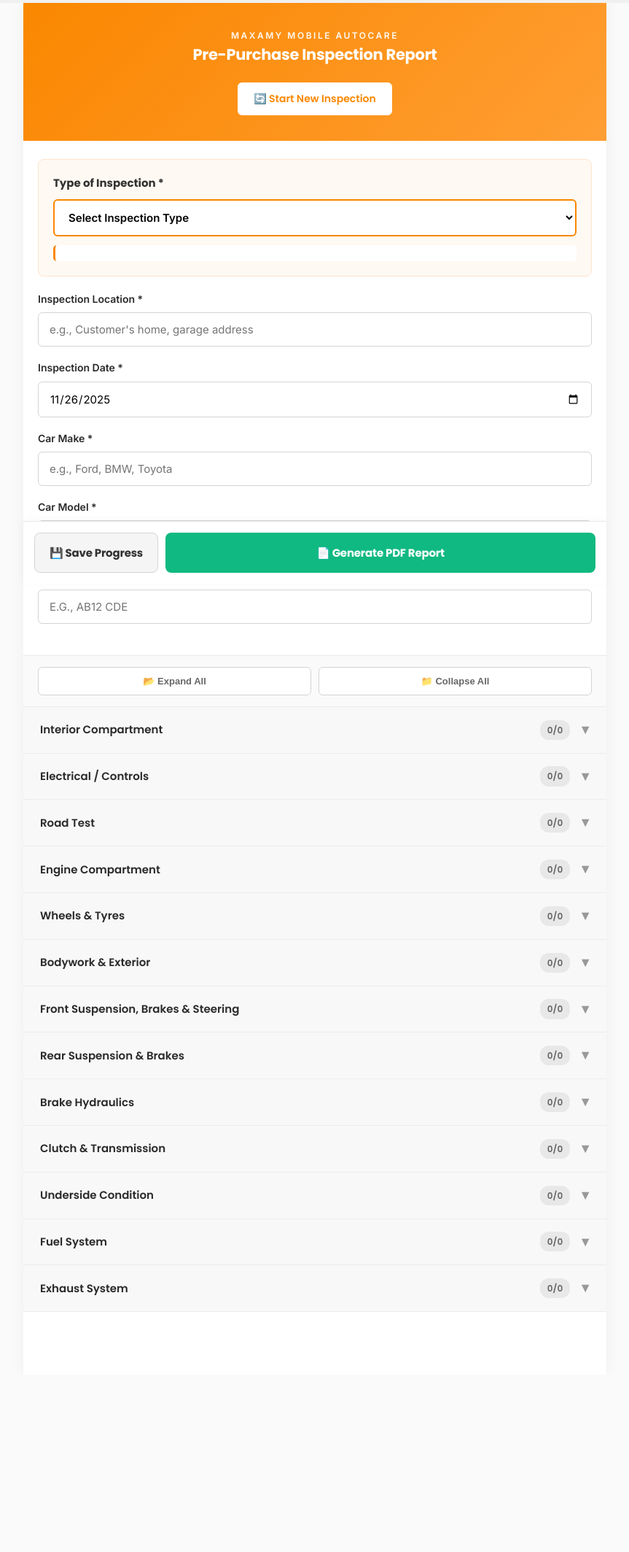
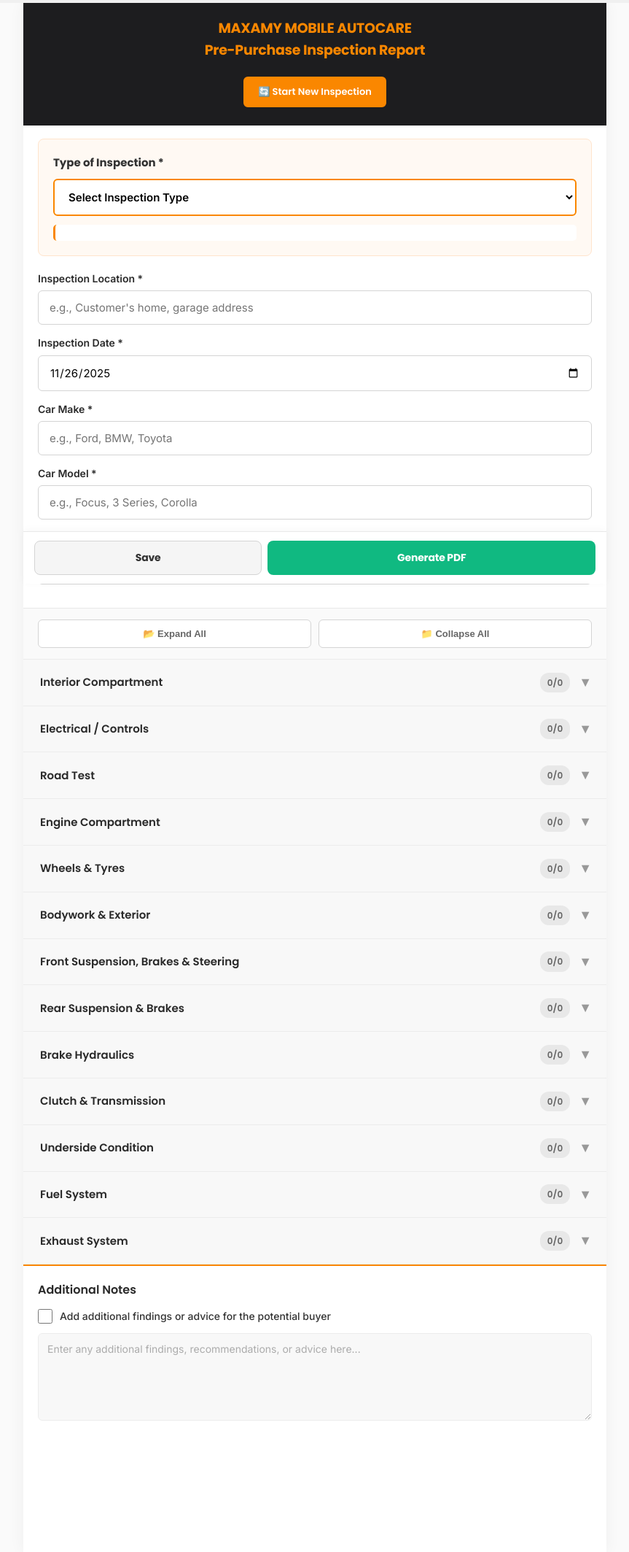
Before and after one commit to Vidolki/maxamy-ppis, a plain HTML site: page index.html in a window 1280 px wide. Shown: the whole page at 73% size, without its empty margins (208-1071 px from the left). Before the commit the page ends 1884 px from the top, so only its background shows below. Drawn offline with nearby package versions, Linux system fonts and the light colour scheme.

Commit message:
Refactor header styles and add additional notes feature
Updated header styles, added additional notes section, and modified button functionalities.

```diff
--- a/index.html
+++ b/index.html
@@ -40,65 +40,70 @@
         }
 
         .header {
-            background: linear-gradient(135deg, #FA8700 0%, #ff9e33 100%);
-            color: white;
-            padding: 35px 20px;
+            background: #1d1d1f;
+            color: #FA8700;
+            padding: 20px 20px 25px 20px;
             text-align: center;
+            display: flex;
+            flex-direction: column;
+            align-items: center;
+            gap: 12px;
+        }
+
+        .header-logo {
+            max-width: 280px;
+            width: 100%;
+            height: auto;
+            margin-bottom: 8px;
         }
 
         .header h1 {
-            font-size: 21px;
-            margin-bottom: 6px;
+            font-size: 19px;
+            margin: 0;
             font-weight: 700;
             letter-spacing: -0.3px;
+            color: #FA8700;
         }
 
         .new-inspection-btn {
-            margin-top: 15px;
-            padding: 10px 20px;
-            background: white;
-            color: #FA8700;
-            border: 2px solid white;
+            margin-top: 8px;
+            padding: 9px 18px;
+            background: #FA8700;
+            color: white;
+            border: 2px solid #FA8700;
             border-radius: 6px;
             font-weight: 600;
             cursor: pointer;
-            font-size: 14px;
+            font-size: 13px;
             font-family: 'Poppins', sans-serif;
             transition: all 0.2s;
         }
 
         .new-inspection-btn:hover {
-            background: rgba(255, 255, 255, 0.9);
+            background: #ff9e33;
+            border-color: #ff9e33;
             transform: scale(1.05);
-            box-shadow: 0 4px 12px rgba(0, 0, 0, 0.15);
+            box-shadow: 0 4px 12px rgba(250, 135, 0, 0.3);
         }
 
         .new-inspection-btn:active {
             transform: scale(0.98);
         }
 
-        .logo {
-            font-size: 12px;
-            font-weight: 600;
-            letter-spacing: 2.5px;
-            opacity: 0.95;
-            text-transform: uppercase;
-        }
-
         .basic-info {
             background: #fff;
-            padding: 25px 20px;
+            padding: 18px 20px;
             border-bottom: 1px solid #e8e8e8;
         }
 
         .form-group {
-            margin-bottom: 18px;
+            margin-bottom: 14px;
         }
 
         .form-group label {
             display: block;
             font-weight: 600;
-            margin-bottom: 7px;
+            margin-bottom: 5px;
             color: #2a2a2a;
             font-size: 14px;
         }
@@ -398,31 +403,33 @@
             position: sticky;
             bottom: 0;
             background: white;
-            padding: 15px;
+            padding: 12px 15px;
             border-top: 1px solid #e8e8e8;
             display: flex;
-            flex-direction: column;
-            gap: 10px;
+            flex-direction: row;
+            gap: 8px;
             box-shadow: 0 -2px 10px rgba(0,0,0,0.03);
             z-index: 100;
         }
 
-        @media (min-width: 600px) {
-            .action-buttons {
-                flex-direction: row;
-            }
-        }
-
         .btn {
-            padding: 15px 20px;
+            padding: 12px 16px;
             border: none;
             border-radius: 8px;
-            font-size: 15px;
+            font-size: 14px;
             font-weight: 700;
             cursor: pointer;
             transition: all 0.2s;
             font-family: 'Poppins', sans-serif;
             letter-spacing: -0.2px;
+            white-space: nowrap;
+        }
+
+        @media (max-width: 600px) {
+            .btn {
+                padding: 11px 12px;
+                font-size: 13px;
+            }
         }
 
         .btn:active {
@@ -451,11 +458,72 @@
         .btn-success {
             background: #10b981;
             color: white;
-            flex: 2;
+            flex: 1.5;
+        }
+
+        .btn-secondary {
+            flex: 1;
         }
 
         .btn-success:hover {
             background: #059669;
+        }
+
+        .additional-notes-section {
+            background: #fff;
+            padding: 20px;
+            border-top: 2px solid #FA8700;
+            margin-bottom: 80px;
+        }
+
+        .additional-notes-section h3 {
+            font-size: 16px;
+            color: #2a2a2a;
+            margin-bottom: 12px;
+            font-weight: 600;
+        }
+
+        .checkbox-group {
+            display: flex;
+            align-items: center;
+            gap: 10px;
+            margin-bottom: 12px;
+        }
+
+        .checkbox-group input[type="checkbox"] {
+            width: 20px;
+            height: 20px;
+            cursor: pointer;
+        }
+
+        .checkbox-group label {
+            font-size: 14px;
+            font-weight: 500;
+            cursor: pointer;
+            user-select: none;
+        }
+
+        .additional-notes-textarea {
+            width: 100%;
+            min-height: 120px;
+            padding: 12px;
+            border: 1px solid #e0e0e0;
+            border-radius: 6px;
+            font-family: 'Inter', sans-serif;
+            font-size: 14px;
+            resize: vertical;
+            transition: border-color 0.2s;
+        }
+
+        .additional-notes-textarea:focus {
+            outline: none;
+            border-color: #FA8700;
+        }
+
+        .additional-notes-textarea:disabled {
+            background: #f5f5f5;
+            cursor: not-allowed;
+            opacity: 0.6;
         }
 
         .progress-bar {
@@ -658,8 +726,7 @@
 
     <div class="container">
         <div class="header">
-            <div class="logo">MAXAMY MOBILE AUTOCARE</div>
-            <h1>Pre-Purchase Inspection Report</h1>
+            <h1>MAXAMY MOBILE AUTOCARE<br>Pre-Purchase Inspection Report</h1>
             <button type="button" onclick="startNewInspection()" class="new-inspection-btn">🔄 Start New Inspection</button>
         </div>
 
@@ -705,9 +772,24 @@
 
             <div id="inspectionSections"></div>
 
+            <!-- Additional Notes Section -->
+            <div class="additional-notes-section">
+                <h3>Additional Notes</h3>
+                <div class="checkbox-group">
+                    <input type="checkbox" id="additionalNotesCheckbox" onchange="toggleAdditionalNotes()">
+                    <label for="additionalNotesCheckbox">Add additional findings or advice for the potential buyer</label>
+                </div>
+                <textarea
+                    id="additionalNotesText"
+                    class="additional-notes-textarea"
+                    placeholder="Enter any additional findings, recommendations, or advice here..."
+                    disabled
+                ></textarea>
+            </div>
+
             <div class="action-buttons">
-                <button type="button" class="btn btn-secondary" onclick="saveProgress()">💾 Save Progress</button>
-                <button type="button" class="btn btn-success" onclick="generatePDF()">📄 Generate PDF Report</button>
+                <button type="button" class="btn btn-secondary" onclick="saveProgress()">Save</button>
+                <button type="button" class="btn btn-success" onclick="generatePDF()">Generate PDF</button>
             </div>
         </form>
     </div>
@@ -1299,7 +1381,9 @@
                 date: document.getElementById('inspectionDate').value,
                 make: document.getElementById('carMake').value,
                 model: document.getElementById('carModel').value,
-                plate: document.getElementById('registrationPlate').value
+                plate: document.getElementById('registrationPlate').value,
+                additionalNotesEnabled: document.getElementById('additionalNotesCheckbox').checked,
+                additionalNotes: document.getElementById('additionalNotesText').value
             };
 
             Object.keys(formData).forEach(itemId => {
@@ -1352,6 +1436,13 @@
                 document.getElementById('carMake').value = basicInfo.make || '';
                 document.getElementById('carModel').value = basicInfo.model || '';
                 document.getElementById('registrationPlate').value = basicInfo.plate || '';
+
+                // Restore additional notes
+                if (basicInfo.additionalNotesEnabled) {
+                    document.getElementById('additionalNotesCheckbox').checked = true;
+                    document.getElementById('additionalNotesText').disabled = false;
+                    document.getElementById('additionalNotesText').value = basicInfo.additionalNotes || '';
+                }
 
                 // Store the plate for change detection
                 lastSavedPlate = basicInfo.plate || '';
@@ -1444,6 +1535,16 @@
         }
 
         // Start New Inspection
+        function toggleAdditionalNotes() {
+            const checkbox = document.getElementById('additionalNotesCheckbox');
+            const textarea = document.getElementById('additionalNotesText');
+            textarea.disabled = !checkbox.checked;
+            if (!checkbox.checked) {
+                textarea.value = '';
+            }
+            debouncedSave();
+        }
+
         function startNewInspection() {
             if (confirm('Are you sure you want to start a new inspection? All current data will be cleared.')) {
                 // Clear localStorage
@@ -1705,6 +1806,45 @@
                     yPos += 3;
                 }
 
+                // Add Additional Notes if enabled
+                const additionalNotesCheckbox = document.getElementById('additionalNotesCheckbox');
+                const additionalNotesText = document.getElementById('additionalNotesText');
+
+                if (additionalNotesCheckbox.checked && additionalNotesText.value.trim()) {
+                    // Check if we need a new page
+                    if (yPos + 30 > pageHeight - margin) {
+                        doc.addPage();
+                        yPos = 20;
+                    }
+
+                    // Add section header
+                    yPos += 8;
+                    doc.setFillColor(250, 135, 0);
+                    doc.rect(margin, yPos, pageWidth - 2 * margin, 8, 'F');
+                    doc.setFontSize(11);
+                    doc.setFont('helvetica', 'bold');
+                    doc.setTextColor(255, 255, 255);
+                    doc.text('ADDITIONAL NOTES', margin + 3, yPos + 5.5);
+                    yPos += 12;
+
+                    // Add notes content
+                    doc.setFontSize(9);
+                    doc.setFont('helvetica', 'normal');
+                    doc.setTextColor(0, 0, 0);
+
+                    const notesLines = doc.splitTextToSize(additionalNotesText.value.trim(), pageWidth - 2 * margin - 6);
+                    for (const line of notesLines) {
+                        if (yPos > pageHeight - margin - 10) {
+                            doc.addPage();
+                            yPos = 20;
+                        }
+                        doc.text(line, margin + 3, yPos);
+                        yPos += 5;
+                    }
+
+                    yPos += 5;
+                }
+
                 // Footer on all pages
                 const pageCount = doc.internal.getNumberOfPages();
                 for (let i = 1; i <= pageCount; i++) {
@@ -1831,6 +1971,9 @@
             document.getElementById(id).addEventListener('input', debouncedSave);
         });
 
+        // Add auto-save for additional notes textarea
+        document.getElementById('additionalNotesText').addEventListener('input', debouncedSave);
+
         // Initialize
         initializeForm();
         document.getElementById('inspectionDate').valueAsDate = new Date();
```
